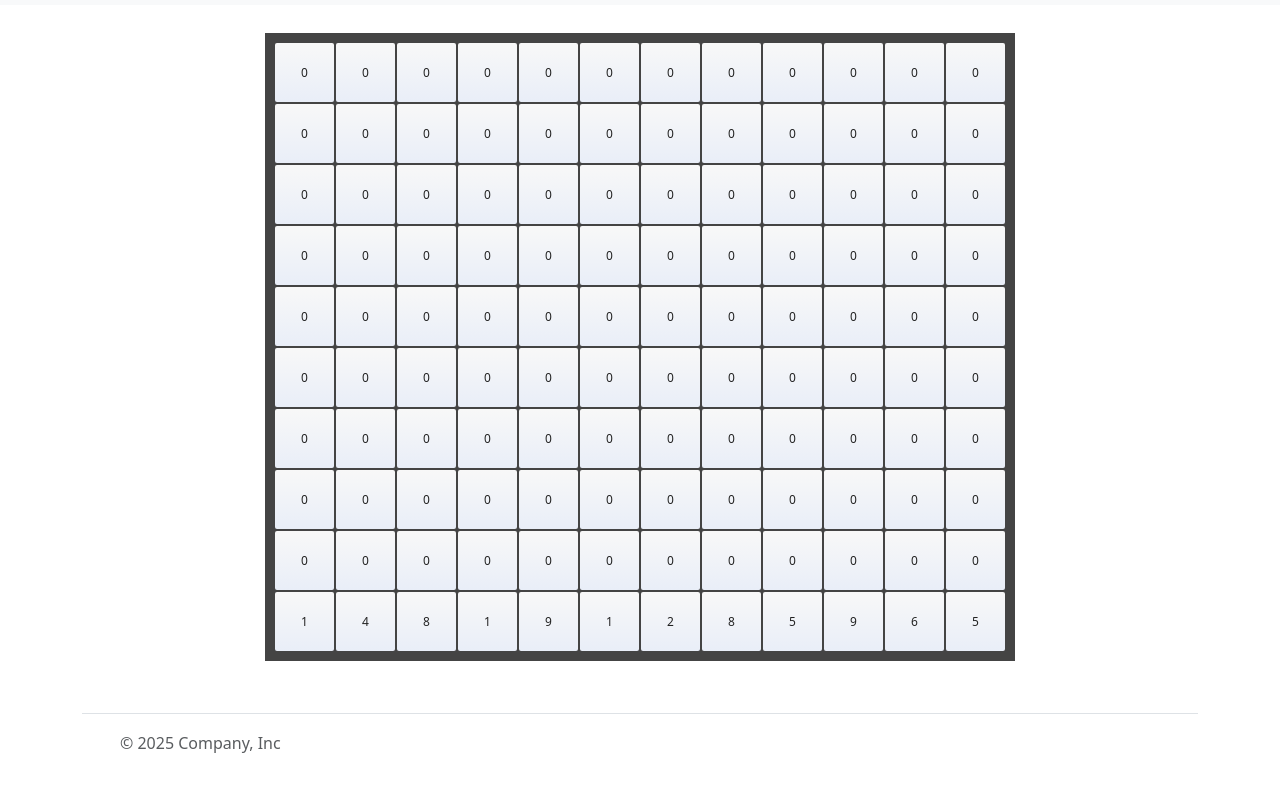
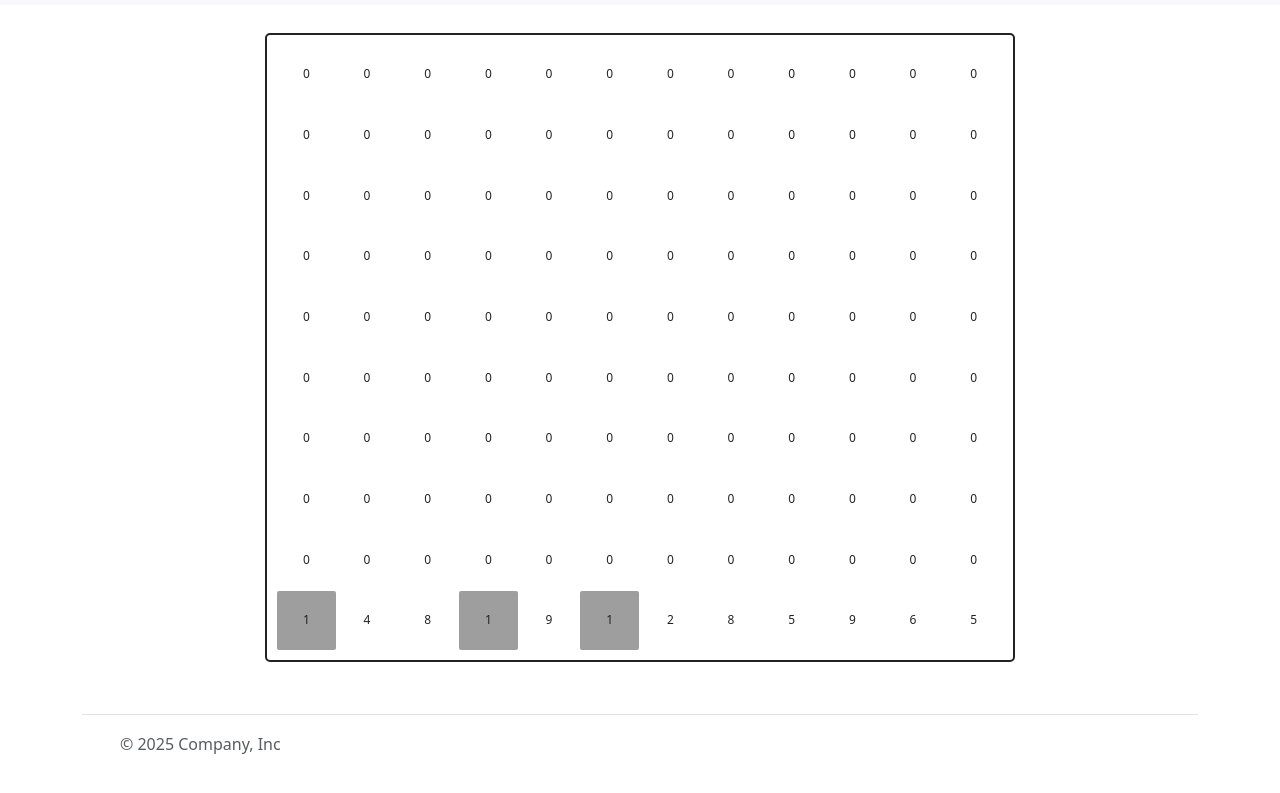
Before and after one commit to xxjcaxx/iogame_dwec25, a website built with Vite: page index.html in a window 1280 px wide. Shown: the part 67-860 px from the top of the page. Built offline with nearby package versions, Linux system fonts and the light colour scheme; grey boxes are pictures that could not be loaded.

Commit message:
casi pura

```diff
--- a/src/components/content.js
+++ b/src/components/content.js
@@ -1,4 +1,7 @@
 export { renderContent };
+
+
+
 
 function generateFruitsRandomBoard(size) {
   const fruitsBoard = Array(size)
@@ -9,14 +12,12 @@ function generateFruitsRandomBoard(size) {
 
 function handleClick(fruitsBoard, fruitCellsMap) {
   return function (event) {
+
     if (event.target.tagName === "DIV" && event.target.dataset.position) {
       let n = Math.floor(Math.random() * 10);
 
-      let column = event.target.dataset.position%12;
-       fruitsBoard[column] = n;
-
-      //fruitsBoard[event.target.dataset.position] = n;
-      refreshCells(fruitsBoard, fruitCellsMap);
+      let column = event.target.dataset.position % 12;
+      fruitsBoard[column] = n;
     }
   };
 }
@@ -45,8 +46,30 @@ function refreshCells(fruitsBoard, fruitCellsMap) {
   });
 }
 
+function gameStep(fruitsBoard) {
+  const newFruitsBoard = structuredClone(fruitsBoard);
+  fruitsBoard.forEach((f,i)=>{
+    if(f !== 0 && fruitsBoard[i+12]===0 ){
+      newFruitsBoard[i]=0;
+      newFruitsBoard[i+12]=f;
+    }
+  });
+  return newFruitsBoard;
+}
+
+function gameLoop(fruitsBoard, fruitCellsMap) {
+  setInterval(() => {
+    fruitsBoard = gameStep(fruitsBoard);
+    refreshCells(fruitsBoard, fruitCellsMap);
+    console.log(JSON.stringify(fruitsBoard));
+
+  }, 1000);
+
+
+}
+
 function renderContent() {
-  const fruitsBoard = generateFruitsRandomBoard(120);
+  let fruitsBoard = generateFruitsRandomBoard(120);
   const fruitCellsMap = renderCells(fruitsBoard);
 
   const template = `
@@ -62,5 +85,7 @@ function renderContent() {
 
   divBoard.replaceChildren(...fruitCellsMap.values());
   divBoard.addEventListener("click", handleClick(fruitsBoard, fruitCellsMap));
+
+  gameLoop(fruitsBoard, fruitCellsMap);
   return divContainer;
 }
--- a/src/style.scss
+++ b/src/style.scss
@@ -10,7 +10,9 @@
   display: grid;
   grid-template-columns: repeat(12, 1fr);
   gap: 2px;
-    background: #444;
+  background: #fff;
+  border: 2px solid #222;
+  border-radius: 5px;
 }
 
 .cell {
@@ -24,11 +26,6 @@
   font-family: system-ui, -apple-system, "Segoe UI", Roboto, "Helvetica Neue", Arial;
   font-size: 12px;
   color: #222;
-    background: linear-gradient(180deg, #f8f8f8, #e9eef8);
-    /*background: url('/src/imgs/fruites.png') no-repeat;
-     background-size: 350px ;
-      background-position: -90px -20px;*/
-    /*border: 1px solid rgba(0,0,0,0.06);*/
   border-radius: 2px;
 }
 
@@ -44,3 +41,10 @@
   padding: 8px;
   overflow-x: auto;
 }
+
+
+.cell[data-fruit="1"] {
+  background: url('/src/imgs/fruites.png') no-repeat;
+  background-size: 350px;
+  background-position: -90px -20px;
+}
```
Lines whose indentation alone changed are shown as unchanged.
